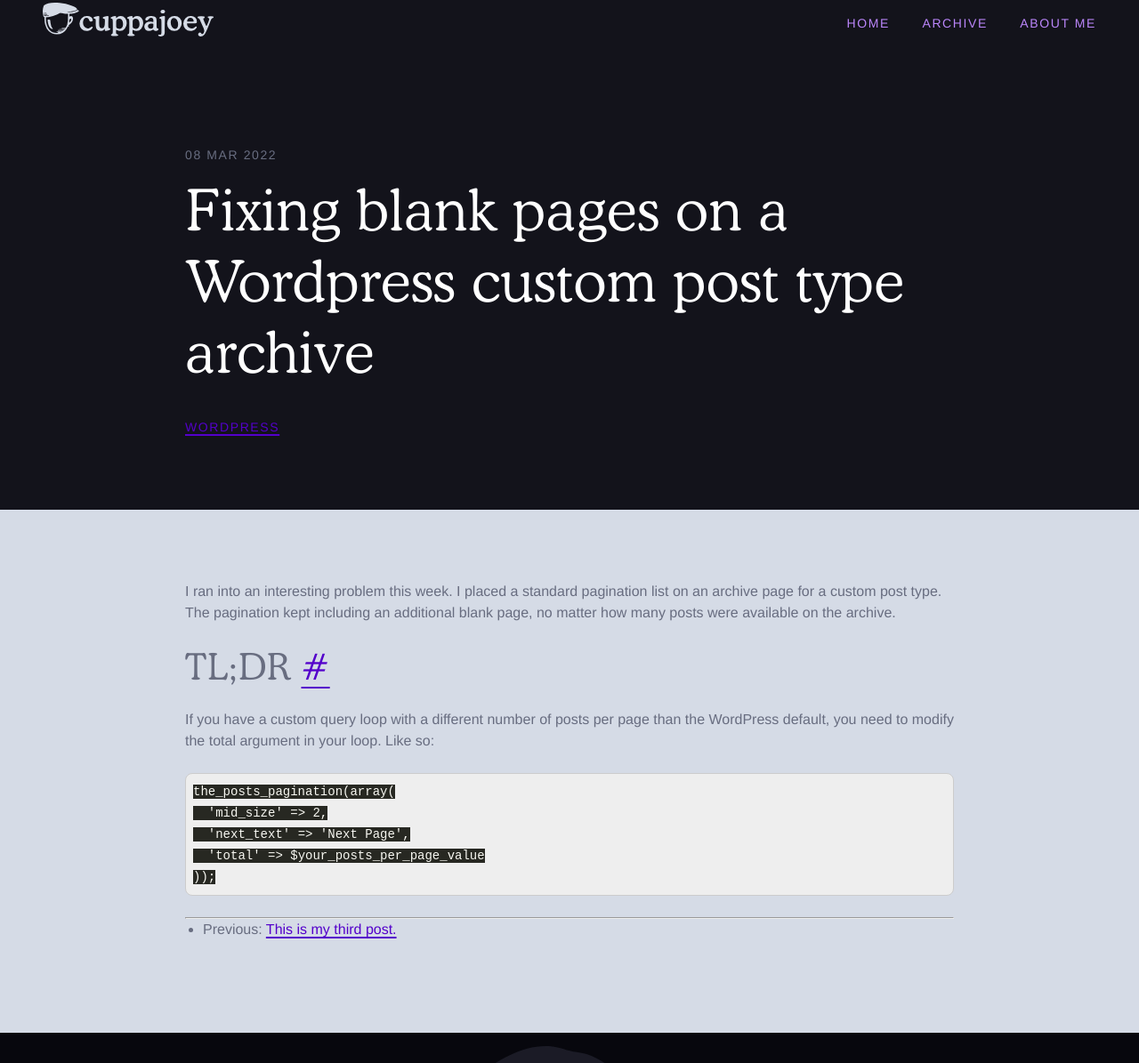
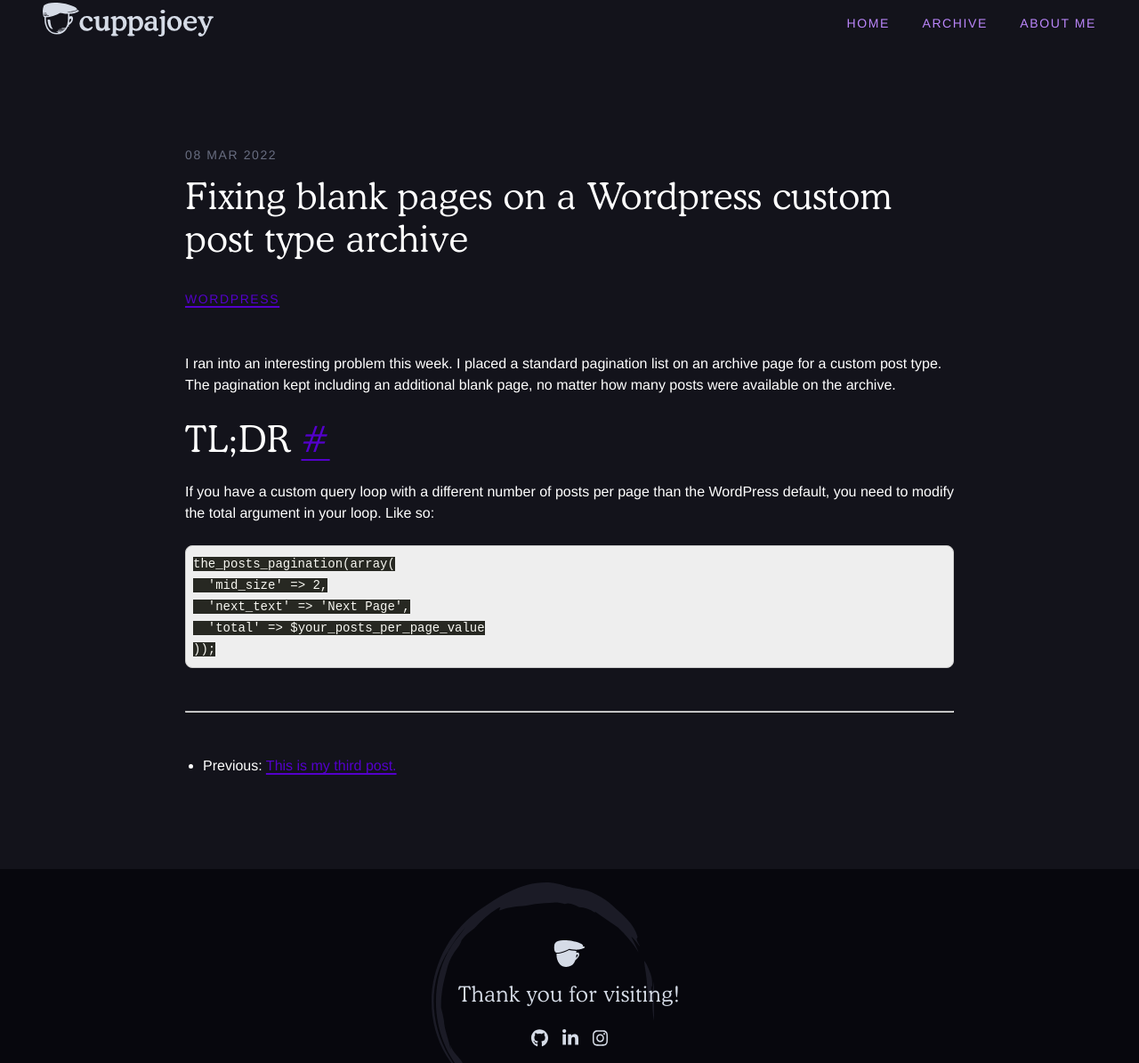
Before and after one commit to cuppajoey/cuppajoey.github.io, an Eleventy site: page posts/firstpost.md in a window 1280 px wide. Shown: the part 45-1240 px from the top of the page at 89% size. Built offline with nearby package versions, Linux system fonts and the light colour scheme; Eleventy itself is replaced by a stand-in of ours; some packages are replaced by stand-ins of ours; code samples lack their colours; files that its build step writes are made by us from their sources; a script that the page names is missing; a web font is replaced by a local one.

Commit message:
Changes post body to dark mode

```diff
--- a/_includes/layouts/post.njk
+++ b/_includes/layouts/post.njk
@@ -2,29 +2,27 @@
 layout: layouts/base.njk
 templateClass: tmpl-post
 ---
-<section id="about" class="bg-2-inverse pad-top-7 pad-btm-5">
+<main class="bg-2-inverse pad-top-7 pad-btm-5 text-1-inverse">
     <div class="wrapper" style="max-width: 960px;">
         <div class="">
             <time datetime="{{ page.date | htmlDateString }}" class="label-sm text-3">{{ page.date | readableDate }}</time>
-            <h1 class="display-2 mar-btm-2 mar-top-05 text-1-inverse">{{ title }}</h1>
+            <h1 class="heading-2 mar-btm-2 mar-top-05 text-1-inverse">{{ title }}</h1>
             {%- for tag in tags | filterTagList -%}
                 {%- set tagUrl %}/tags/{{ tag | slug }}/{% endset -%}
                 <a href="{{ tagUrl | url }}" class="post-tag label-sm">{{ tag }}</a>
             {%- endfor %}
         </div>
-    </div>
-</section>
-<div class="bg-3 pad-top-5 pad-btm-5">
-    <div class="wrapper" style="max-width: 960px;">
 
+        <div class="hr mar-top-3 mar-btm-3"></div>
 
         {{ content | safe }}
 
+        <div class="pagination mar-top-3">
             {%- if collections.posts %}
                 {%- set nextPost = collections.posts | getNextCollectionItem(page) %}
                 {%- set previousPost = collections.posts | getPreviousCollectionItem(page) %}
                 {%- if nextPost or previousPost %}
-        <hr>
+                    <hr class="mar-btm-3">
                     <ul>
                         {%- if nextPost %}<li>Next: <a href="{{ nextPost.url | url }}">{{ nextPost.data.title }}</a></li>{% endif %}
                         {%- if previousPost %}<li>Previous: <a href="{{ previousPost.url | url }}">{{ previousPost.data.title }}</a></li>{% endif %}
@@ -33,3 +31,4 @@ templateClass: tmpl-post
             {%- endif %}
         </div>
     </div>
+</main>
```
Lines whose indentation alone changed are shown as unchanged.
